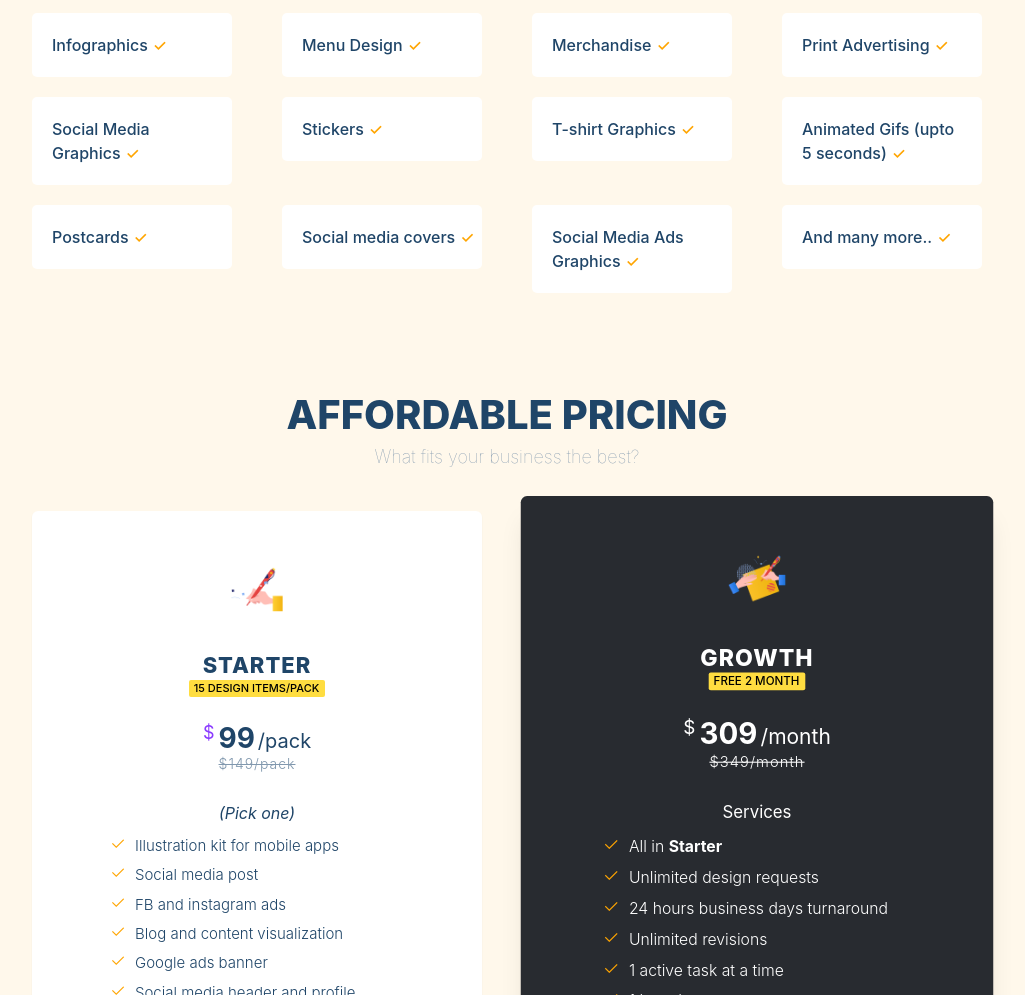
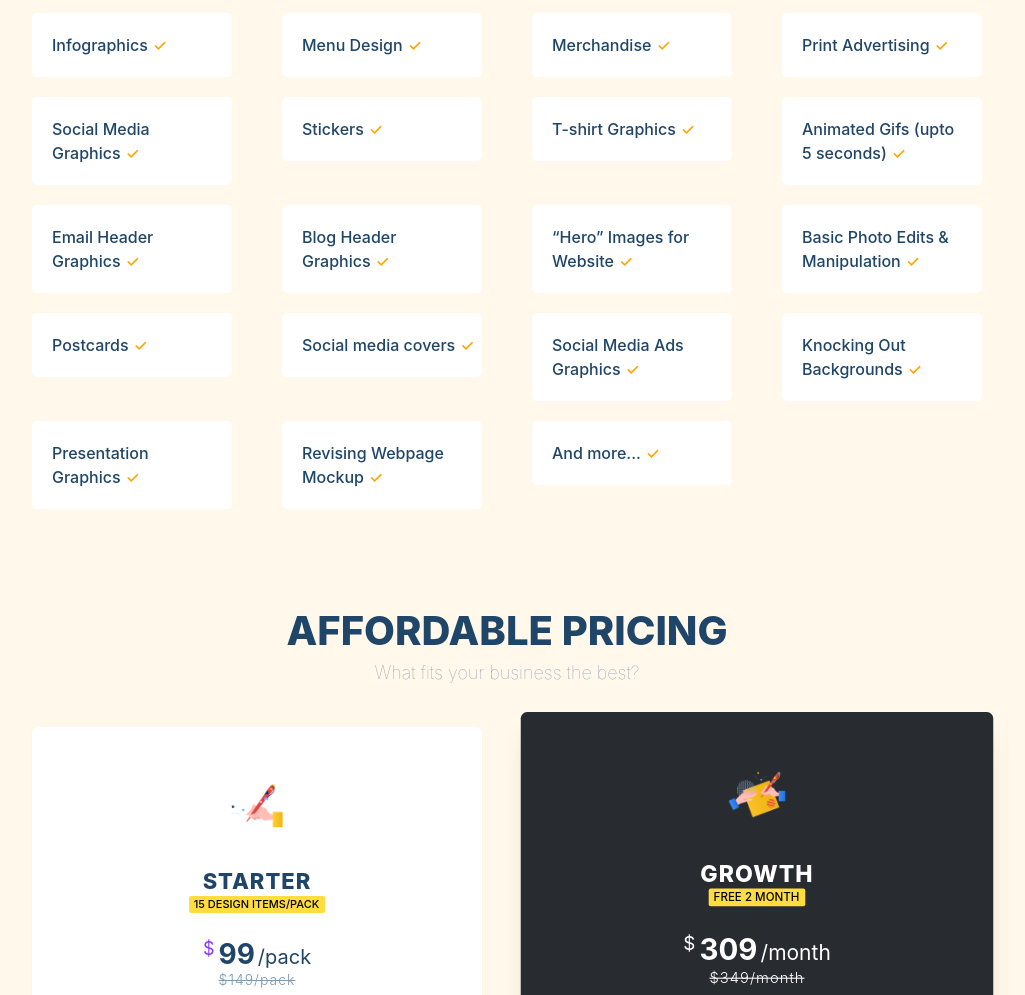
Before and after one commit to KontenaIndonesia/giattt.static, a plain HTML site: page index.html in a window 1280 px wide. Shown: the part 1610-2605 px from the top of the page, without its empty margins (133-1158 px from the left). Drawn offline with Linux system fonts and the light colour scheme.

Commit message:
Update index.html

```diff
--- a/index.html
+++ b/index.html
@@ -205,6 +205,20 @@
             </div>
             <div class="row row--center">
                 <div class="col-md-3 col-sm-3 price-box price-box--purple">
+                    <h2 class="feature-h2 feature-after-1">Email Header Graphics</h2>
+                </div>
+                <div class="col-md-3 col-sm-3 price-box price-box--purple">
+                    <h2 class="feature-h2 feature-after-1">Blog Header Graphics</h2>
+                </div>
+                <div class="col-md-3 col-sm-3 price-box price-box--purple">
+                    <h2 class="feature-h2 feature-after-1">“Hero” Images for Website</h2>
+                </div>
+                <div class="col-md-3 col-sm-3 price-box price-box--purple">
+                    <h2 class="feature-h2 feature-after-1">Basic Photo Edits & Manipulation</h2>
+                </div>
+            </div>
+            <div class="row row--center">
+                <div class="col-md-3 col-sm-3 price-box price-box--purple">
                     <h2 class="feature-h2 feature-after-1">Postcards</h2>
                 </div>
                 <div class="col-md-3 col-sm-3 price-box price-box--purple">
@@ -214,7 +228,18 @@
                     <h2 class="feature-h2 feature-after-1">Social Media Ads Graphics</h2>
                 </div>
                 <div class="col-md-3 col-sm-3 price-box price-box--purple">
-                    <h2 class="feature-h2 feature-after-1">And many more..</h2>
+                    <h2 class="feature-h2 feature-after-1">Knocking Out Backgrounds</h2>
+                </div>
+            </div>
+            <div class="row row--center">
+                <div class="col-md-3 col-sm-3 price-box price-box--purple">
+                    <h2 class="feature-h2 feature-after-1">Presentation Graphics</h2>
+                </div>
+                <div class="col-md-3 col-sm-3 price-box price-box--purple">
+                    <h2 class="feature-h2 feature-after-1">Revising Webpage Mockup</h2>
+                </div>
+                <div class="col-md-3 col-sm-3 price-box price-box--purple">
+                    <h2 class="feature-h2 feature-after-1">And more...</h2>
                 </div>
             </div>
         </div>
```
